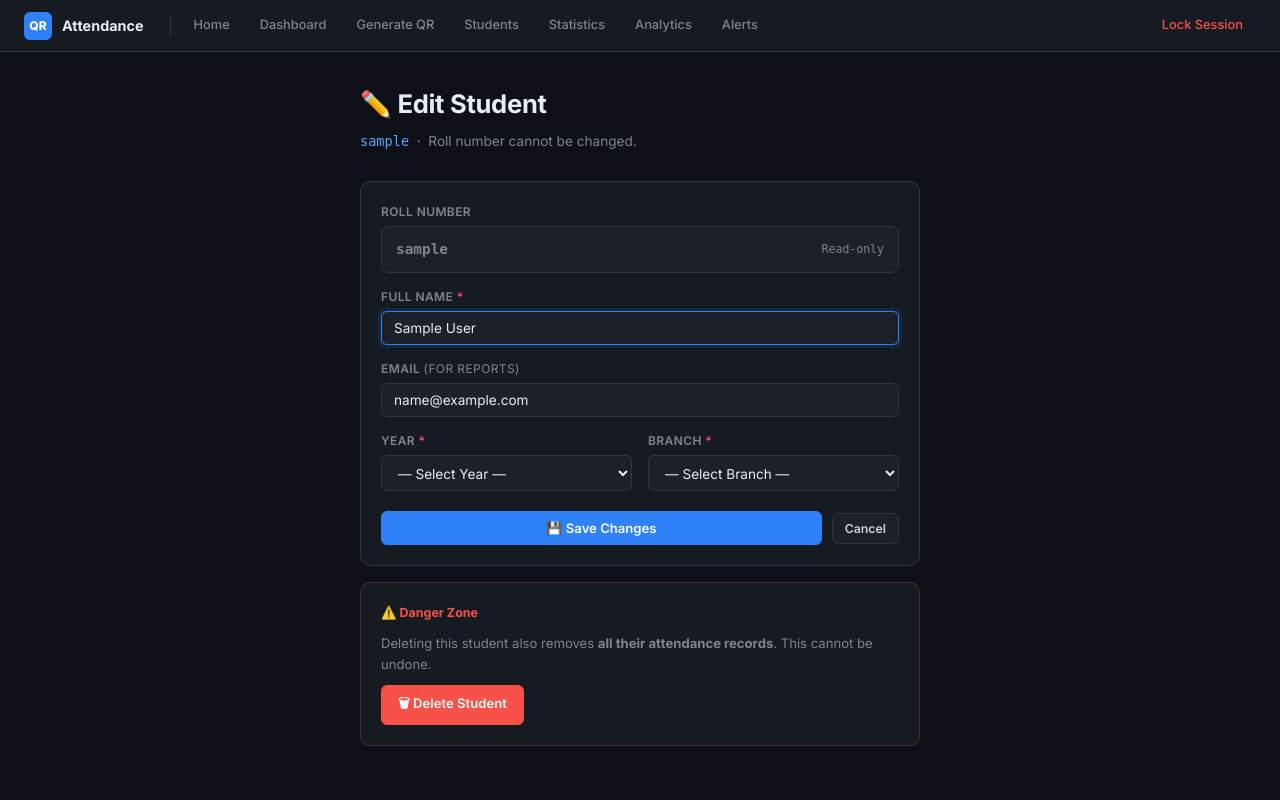
After one commit to AyushKumar200305/qr-attendance-system, a Flask app: page /teacher/students/edit/1 in a window 1280 px wide. The commit adds this page. Run offline with Flask 3, Linux system fonts and the light colour scheme; the visitor is signed in with stand-in values (Sample User, id 1); data comes from the database, SQL or seed files in the repository.

Commit message:
Add ability for teachers to edit student information and profile details
Adds a new route to edit student details, including a form to update name, email, year, and branch. Also includes buttons to access this edit feature from the list of all students and individual student statistics pages, and a new database function to handle the updates.

Replit-Commit-Author: Agent
Replit-Commit-Session-Id: e2debc78-0eb9-44d9-a571-1a0f040dd017
Replit-Commit-Checkpoint-Type: full_checkpoint
Replit-Commit-Event-Id: 8ac6dc9a-4de1-4a06-a7c1-34fb24d49878
Replit-Commit-Screenshot-Url: https://storage.googleapis.com/screenshot-production-us-central1/5b4a0a64-2d18-4692-988e-d07d3a84307a/e2debc78-0eb9-44d9-a571-1a0f040dd017/3O3uWH9
Replit-Helium-Checkpoint-Created: true

```diff
--- a/app.py
+++ b/app.py
@@ -14,7 +14,7 @@ from flask import (Flask, render_template, request, redirect,
 from database import (
     init_db, teacher_exists, setup_teacher, verify_teacher_pin, get_teacher,
     get_or_create_student, get_student_by_roll, get_student_by_id,
-    update_student_name,
+    update_student_name, update_student,
     create_qr_session, get_session_by_token, is_session_active,
     get_all_sessions, delete_session, deactivate_session,
     mark_attendance, remove_attendance, add_manual_attendance,
@@ -1097,6 +1097,33 @@ def delete_student_route(student_id):
     delete_student(student_id)
     flash('Student deleted.','success')
     return redirect(url_for('all_students'))
+
+@app.route('/teacher/students/edit/<int:student_id>', methods=['GET', 'POST'])
+@teacher_required
+def edit_student_route(student_id):
+    student = get_student_by_id(student_id)
+    if not student:
+        flash('Student not found.', 'danger')
+        return redirect(url_for('all_students'))
+    back_url = request.args.get('back', url_for('all_students'))
+    if request.method == 'POST':
+        name   = request.form.get('name', '').strip()
+        email  = request.form.get('email', '').strip()
+        year   = request.form.get('year', '').strip()
+        branch = request.form.get('branch', '').strip()
+        if not name:
+            flash('Name is required.', 'danger')
+        elif not year:
+            flash('Year is required.', 'danger')
+        elif not branch:
+            flash('Branch is required.', 'danger')
+        else:
+            update_student(student_id, name, email, year, branch)
+            flash(f'{student["roll_no"]} updated successfully.', 'success')
+            return redirect(back_url)
+    return render_template('edit_student.html',
+        student=student, years=YEARS, branches=BRANCHES,
+        back_url=back_url, today=now_str())
 
 @app.route('/teacher/students/sample-csv')
 @teacher_required
--- a/database.py
+++ b/database.py
@@ -329,6 +329,13 @@ def update_student_name(roll_no, name):
                  (name.strip(), roll_no.upper()))
     conn.commit(); conn.close()
 
+def update_student(student_id, name, email, year, branch):
+    conn = get_conn()
+    conn.execute(
+        "UPDATE students SET name=?, email=?, year=?, branch=? WHERE id=?",
+        (name.strip(), email.strip(), year.strip(), branch.strip(), student_id))
+    conn.commit(); conn.close()
+
 def delete_student(student_id):
     conn = get_conn()
     conn.execute("DELETE FROM attendance WHERE student_id=?", (student_id,))
--- a/templates/all_students.html
+++ b/templates/all_students.html
@@ -169,7 +169,8 @@
         {% endif %}{% endfor %}
       </td>
       <td style="display:flex;gap:5px;flex-wrap:wrap;">
-        <a href="{{ url_for('student_stats', roll=s.roll_no) }}" class="btn btn-s">📊</a>
+        <a href="{{ url_for('student_stats', roll=s.roll_no) }}" class="btn btn-s" title="View stats">📊</a>
+        <a href="{{ url_for('edit_student_route', student_id=s.id) }}" class="btn btn-s" style="color:var(--warn);border-color:rgba(245,158,11,.3);" title="Edit student">✏️</a>
         <a href="{{ url_for('download_student_report', roll=s.roll_no) }}" class="btn btn-s" style="color:var(--a2);border-color:rgba(6,182,212,.3);" title="Download PDF Report">📄</a>
         <form method="POST" action="{{ url_for('delete_student_route', student_id=s.id) }}">
           <button type="submit" class="btn btn-s btn-bad"
--- /dev/null
+++ b/templates/edit_student.html
@@ -0,0 +1,86 @@
+{% extends "base.html" %}
+{% block title %}Edit Student — {{ student.roll_no }}{% endblock %}
+{% block content %}
+<div style="max-width:560px;margin:0 auto;">
+  <div class="pt">
+    <h1>✏️ Edit Student</h1>
+    <p>
+      <code style="font-family:var(--mono);color:var(--a2);">{{ student.roll_no }}</code>
+      &nbsp;·&nbsp; <span style="color:var(--muted);">Roll number cannot be changed.</span>
+    </p>
+  </div>
+
+  <div class="card">
+    <form method="POST">
+      <div class="fg">
+        <label class="lbl">Roll Number</label>
+        <div style="background:var(--surf2);border:1px solid var(--border);border-radius:8px;
+             padding:11px 14px;font-family:var(--mono);font-weight:700;color:var(--muted);font-size:.9rem;
+             display:flex;align-items:center;gap:8px;">
+          {{ student.roll_no }}
+          <span style="font-size:.72rem;font-family:inherit;font-weight:400;margin-left:auto;color:var(--muted);">Read-only</span>
+        </div>
+      </div>
+
+      <div class="fg">
+        <label class="lbl">Full Name <span style="color:var(--bad);">*</span></label>
+        <input name="name" value="{{ student.name }}" required
+               placeholder="e.g. Ali Raza" autofocus/>
+      </div>
+
+      <div class="fg">
+        <label class="lbl">Email <span style="font-weight:400;color:var(--muted);">(for reports)</span></label>
+        <input name="email" type="email" value="{{ student.email or '' }}"
+               placeholder="e.g. ali@example.com"/>
+      </div>
+
+      <div class="g2">
+        <div class="fg">
+          <label class="lbl">Year <span style="color:var(--bad);">*</span></label>
+          <select name="year" required>
+            <option value="">— Select Year —</option>
+            {% for y in years %}
+            <option value="{{ y }}" {% if student.year == y %}selected{% endif %}>{{ y }}</option>
+            {% endfor %}
+          </select>
+        </div>
+        <div class="fg">
+          <label class="lbl">Branch <span style="color:var(--bad);">*</span></label>
+          <select name="branch" required>
+            <option value="">— Select Branch —</option>
+            {% for b in branches %}
+            <option value="{{ b }}" {% if student.branch == b %}selected{% endif %}>{{ b }}</option>
+            {% endfor %}
+          </select>
+        </div>
+      </div>
+
+      <div style="display:flex;gap:10px;margin-top:6px;">
+        <button type="submit" class="btn btn-p btn-bl" style="flex:1;">
+          💾 Save Changes
+        </button>
+        <a href="{{ back_url }}" class="btn btn-s" style="flex-shrink:0;align-self:center;">
+          Cancel
+        </a>
+      </div>
+    </form>
+  </div>
+
+  <!-- DANGER ZONE -->
+  <div class="card" style="border-color:rgba(239,68,68,.3);margin-top:14px;">
+    <div style="font-size:.78rem;font-weight:700;color:var(--bad);margin-bottom:10px;">⚠️ Danger Zone</div>
+    <div style="display:flex;align-items:center;justify-content:space-between;flex-wrap:wrap;gap:10px;">
+      <div style="font-size:.82rem;color:var(--muted);">
+        Deleting this student also removes <strong>all their attendance records</strong>.
+        This cannot be undone.
+      </div>
+      <form method="POST" action="{{ url_for('delete_student_route', student_id=student.id) }}">
+        <button type="submit" class="btn btn-bad"
+                onclick="return confirm('Permanently delete {{ student.name }} and all their attendance records?')">
+          🗑 Delete Student
+        </button>
+      </form>
+    </div>
+  </div>
+</div>
+{% endblock %}
```
Also changed, not shown: templates/student_stats.html (+10 -4 lines).
